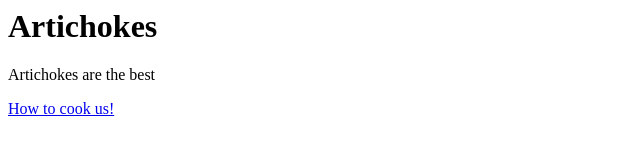
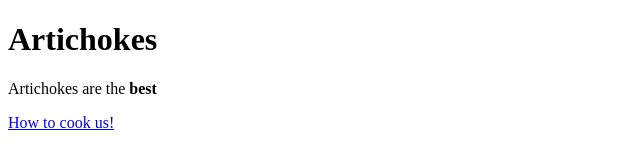
Before and after one commit to miriamint/Artichoke, a plain HTML site: page Html.html in a window 1280 px wide. Shown: the whole page, without its empty margins (0-640 px from the left). Drawn offline with Linux system fonts and the light colour scheme.

Commit message:
Update Html.html

```diff
--- a/Html.html
+++ b/Html.html
@@ -1,6 +1,13 @@
-<h1> Artichokes </h1>
-<p> Artichokes are the best</p>
-<a href="https://www.jessicagavin.com/how-to-cook-artichokes/" target="_blank" Title="How can you cook us?"> How to cook us!</a>
+<!DOCTYPE html>
+<html>
+<head>
+	<title> Artichokes </title>
+</head>
+<body>
+   <h1> Artichokes </h1>
+   <p> Artichokes are the <b>best</b></p>
+   <a href="https://www.jessicagavin.com/how-to-cook-artichokes/" target="_blank" Title="How can you cook us?"> How to cook us!</a>
 
 
 </body>
+</html>
```
